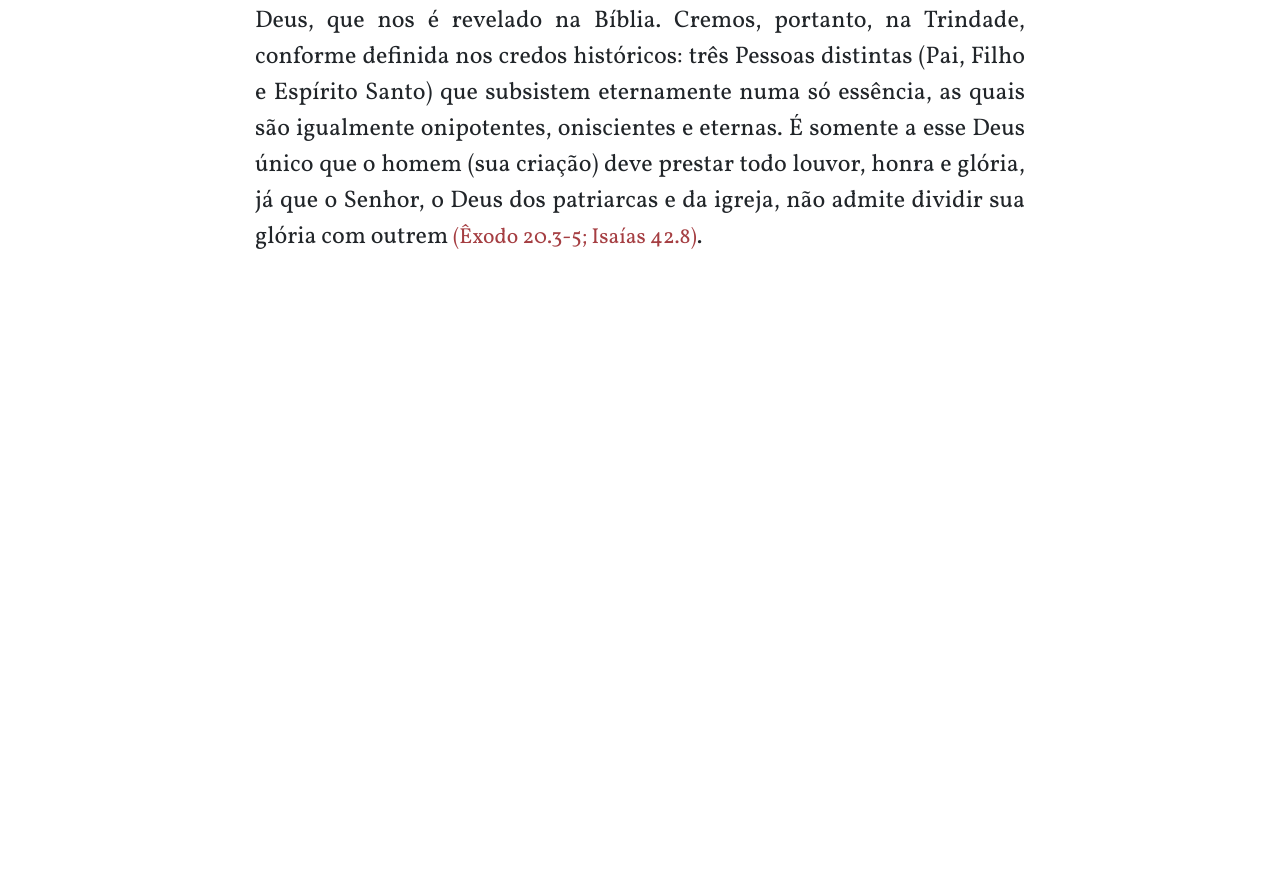
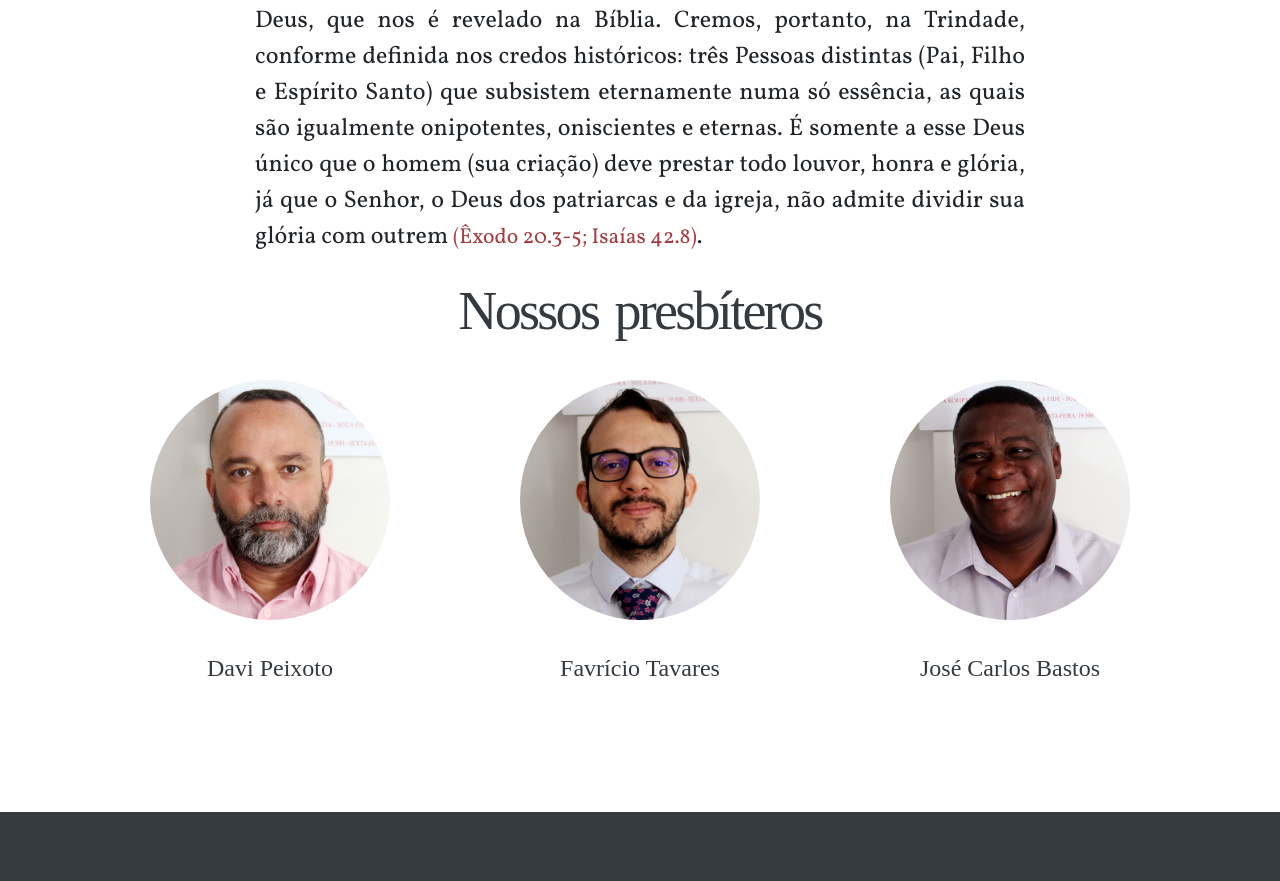
Before and after one commit to brneor/iro.org.br, a Gatsby site: page /quemsomos in a window 1280 px wide. Shown: the part 1596-2477 px from the top of the page. Before the commit the page ends 1875 px from the top, so only its background shows below. Built offline with nearby package versions, Linux system fonts and the light colour scheme; Gatsby itself is replaced by a stand-in of ours; a web font is replaced by a local one.

Commit message:
Ajustes no Quem Somos

```diff
--- a/src/pages/index.js
+++ b/src/pages/index.js
@@ -7,7 +7,6 @@ import {
   Card,
   CardBody,
   CardText,
-  CardImg
 } from "reactstrap"
 import MainNavBar from "../components/mainnavbar"
 import MainJumbotron from "../components/jumbotron"
--- a/src/pages/quemsomos.js
+++ b/src/pages/quemsomos.js
@@ -1,4 +1,5 @@
 import React from "react"
+import { Link } from "gatsby"
 import {
   Container,
   Row,
@@ -6,9 +7,10 @@ import {
   Card,
   CardBody,
   CardText,
-  CardImg
 } from "reactstrap"
 import MainNavBar from "../components/mainnavbar"
+import Footer from "../components/mainfooter"
+import Image from "../components/image"
 import MainJumbotron from "../components/jumbotron"
 import "bootstrap/dist/css/bootstrap.min.css";
 
@@ -31,6 +33,59 @@ export default () => (
           <p><span className="smallcaps">Soli Deo Gloria</span> (somente a Deus a glória): cremos que só existe um Deus, que nos é revelado na Bíblia. Cremos, portanto, na Trindade, conforme definida nos credos históricos: três Pessoas distintas (Pai, Filho e Espírito Santo) que subsistem eternamente numa só essência, as quais são igualmente onipotentes, oniscientes e eternas. É somente a esse Deus único que o homem (sua criação) deve prestar todo louvor, honra e glória, já que o Senhor, o Deus dos patriarcas e da igreja, não admite dividir sua glória com outrem <cite>(Êxodo 20.3-5; Isaías 42.8)</cite>.</p>
         </Col>
       </Row>
+      <Row>
+        <Col>
+          <h1 className="display-3 text-dark text-center text_font_default font_variant_smallcaps">Nossos presbíteros</h1>
+        </Col>
+      </Row>
+      <Row className="my-3 mx-auto">
+        <Col>
+          <Card className="border-0" tag={Link} to="/confissao_belga">
+            <Image
+              src="images/Davi.jpg"
+              height="240"
+              width="240"
+              className="m-auto avatar-rounded"
+            />
+            <CardBody>
+              <CardText className="text-center text_font_default font_variant_smallcaps ">
+              Davi Peixoto
+              </CardText>
+            </CardBody>
+          </Card>
+        </Col>
+        <Col>
+          <Card className="border-0" tag={Link} to="/heidelberg">
+            <Image
+              src="images/Fabricio.jpg"
+              height="240"
+              width="240"
+              className="m-auto avatar-rounded"
+            />
+            <CardBody>
+              <CardText className="text-center text_font_default font_variant_smallcaps ">
+              Favrício Tavares
+              </CardText>
+            </CardBody>
+          </Card>
+        </Col>
+        <Col>
+          <Card className="border-0" tag={Link} to="/dort">
+            <Image
+              src="images/JoseCarlos.jpg"
+              height="240"
+              width="240"
+              className="m-auto avatar-rounded"
+            />
+            <CardBody>
+              <CardText className="text-center text_font_default font_variant_smallcaps ">
+              José Carlos Bastos
+              </CardText>
+            </CardBody>
+          </Card>
+        </Col>
+      </Row>
+      <Footer />
     </Container>
   </div>
 )
--- a/src/styles/global.css
+++ b/src/styles/global.css
@@ -72,6 +72,10 @@ a:focus {
   -moz-background-size: cover;
   -o-background-size: cover;
   background-size: cover;
+}
+
+.avatar-rounded {
+  border-radius: 50%;
 }
 
 .hero_confissao_belga {
```
